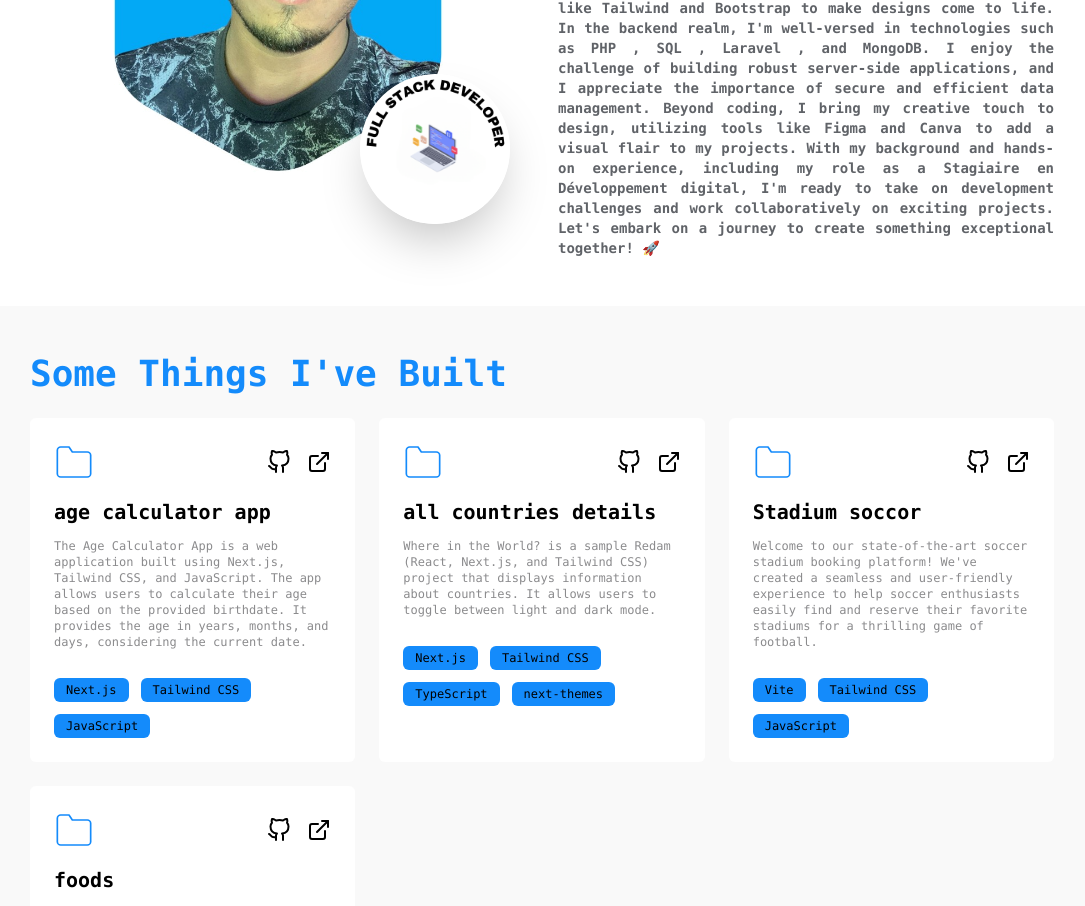
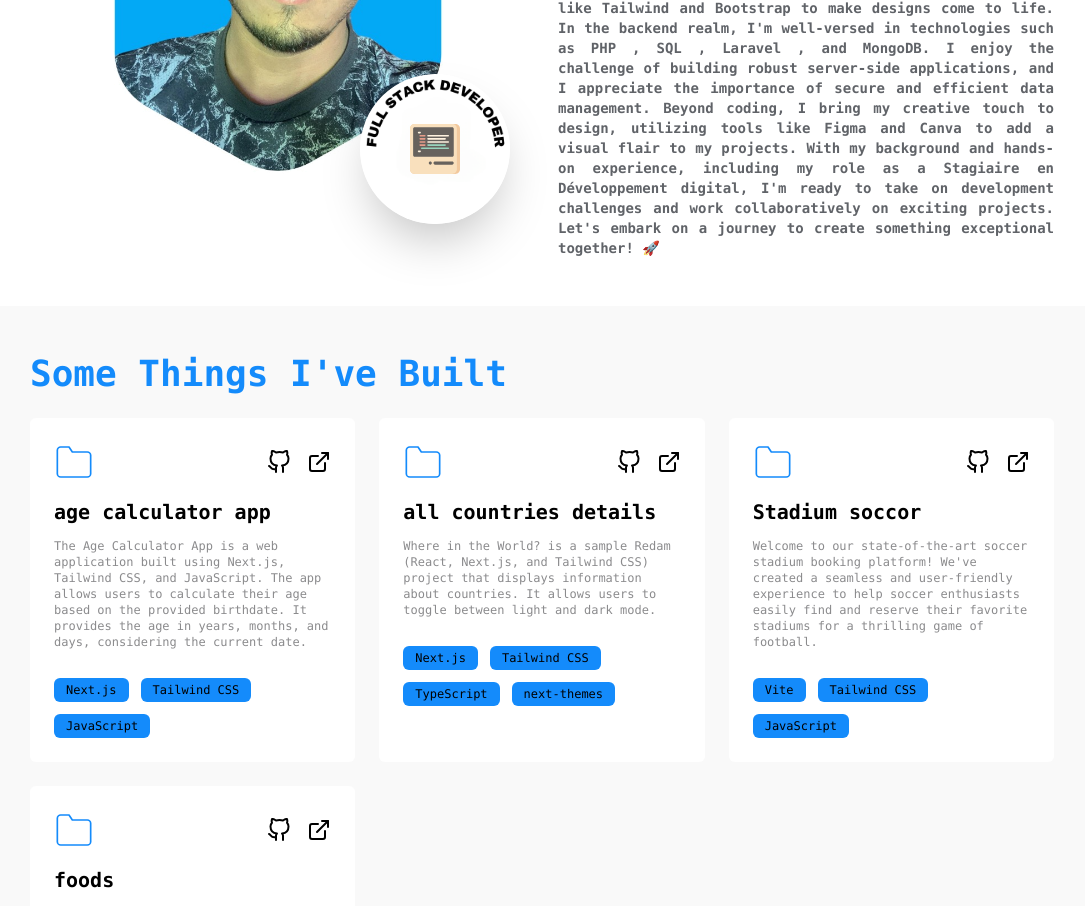
Before and after one commit to salahelfatimi/SalahEddine.Dev-Profilo, a Next.js app: page / in a window 1280 px wide. Shown: the part 1220-2126 px from the top of the page, without its empty margins (98-1183 px from the left). Built offline with nearby package versions, Linux system fonts and the light colour scheme.

Commit message:
add icon

```diff
--- a/src/components/About.js
+++ b/src/components/About.js
@@ -20,10 +20,11 @@ export default function About(){
                         <Image  className=" rounded-md dark:block hidden "   src="/aboutDark.png" width={400} height={200} alt="About" />
 
                         <div className=' hidden lg:block  absolute -bottom-8 -right-8  '>
+
                             <Image  className=" circle-animation shadow-2xl rounded-full  bottom-0 left-0"   src="/CerclaImage.png" width={150} height={150} alt="About" />
-                            <div className=' absolute top-[3.1rem] right-[3.2rem]'>
-                            <Image src="/web-development.png" width={50} height={50} alt="emojiDesktop.png" />
-                            </div>
+
+                            <Image className='absolute inset-[50px]' src="/dev.svg" width={50} height={50} alt="dev" />
+
 
                         </div>
                     </div>
```
Also changed, not shown: public/dev.svg (added), public/web-development.png (deleted).
